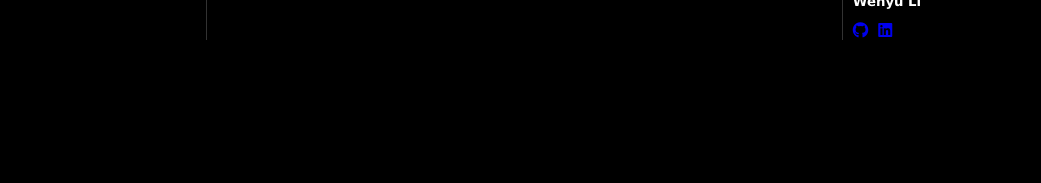
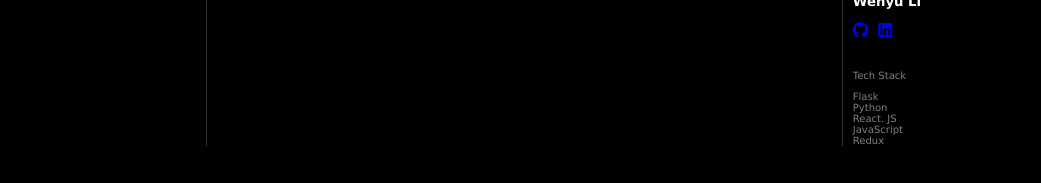
Before and after one commit to kmc369/FumblrProject, a React (Create React App) app in the folder react-app/: page / in a window 1280 px wide. Shown: the part 317-500 px from the top of the page, without its empty margins (57-1098 px from the left). Built offline with nearby package versions, Linux system fonts and the light colour scheme; no server answers.

Commit message:
techstack

```diff
--- a/react-app/src/components/Navigation/index.js
+++ b/react-app/src/components/Navigation/index.js
@@ -205,6 +205,18 @@ function Navigation({ isLoaded }) {
 							</div>
 						</div>
 					</div>
+				<div style={{ color:"rgb(127, 127, 128)", marginLeft:"10px",marginTop:"30px", fontSize:"10px"}}><p>Tech Stack</p>
+
+					<div><ul>
+						<li>Flask</li>
+						<li>Python</li>
+						<li>React. JS</li>
+						<li>JavaScript</li>
+						<li>Redux</li>
+
+					</ul>
+					</div>
+				</div>
 				</div>
 
 			</div>
```
